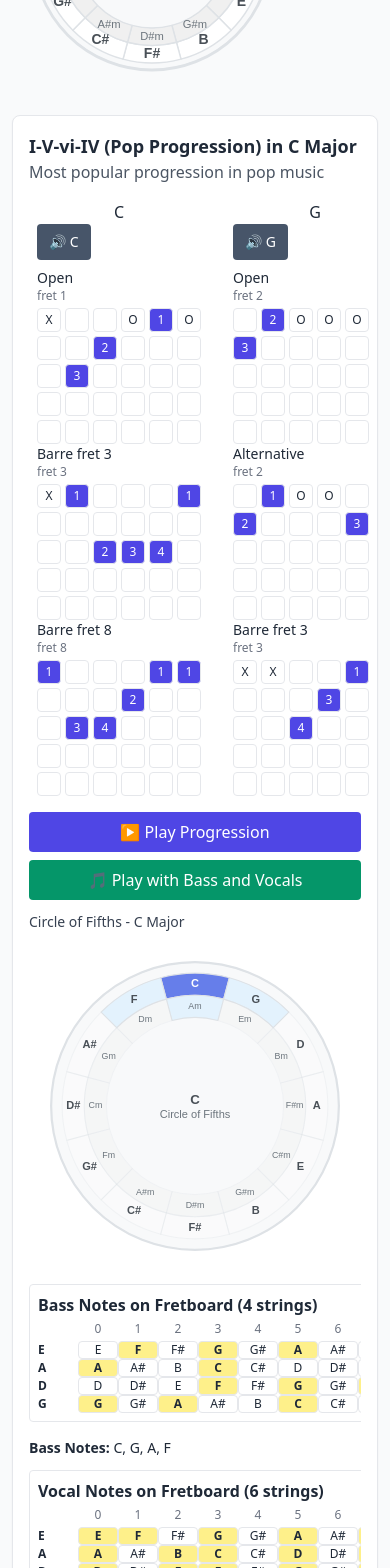
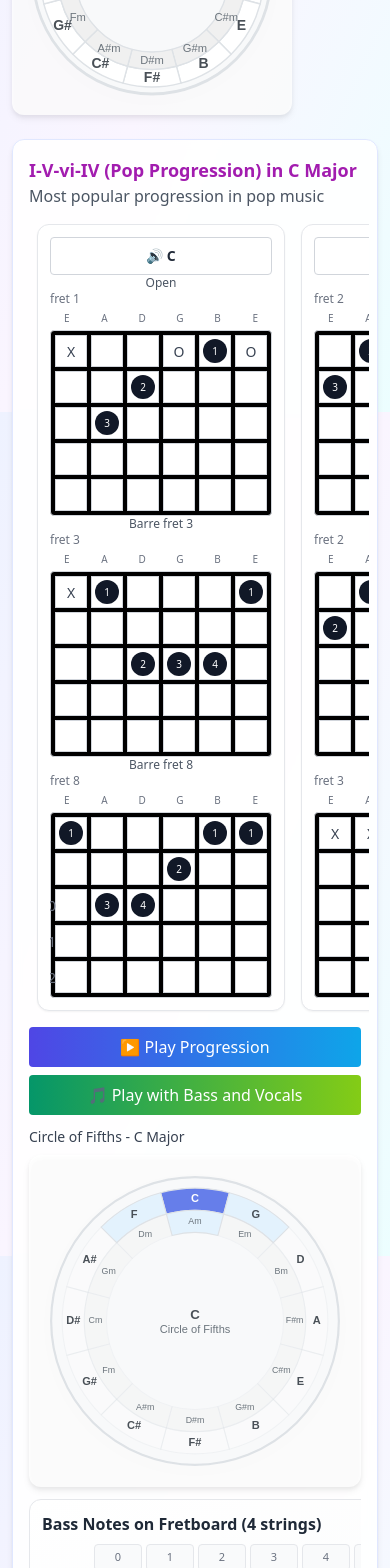
Before and after one commit to alexrett/circle-chords, a React (Vite) app: page / in a window 390 px wide. Shown: the part 432-2000 px from the top of the page. Built offline with nearby package versions, Linux system fonts and the light colour scheme.

Commit message:
refactor: improve UI components with enhanced styling and layout adjustments

```diff
--- a/src/App.tsx
+++ b/src/App.tsx
@@ -69,8 +69,8 @@ export default function App() {
 
   return (
     <div className="max-w-[1100px] mx-auto p-3 sm:p-4">
-      <header className="flex flex-col sm:flex-row items-start sm:items-center justify-between gap-2 sm:gap-3">
-        <h1 className="m-0 text-lg sm:text-xl font-semibold">{t('app.title') || 'Guitar Progression Generator'}</h1>
+      <header className="flex flex-col sm:flex-row items-start sm:items-center justify-between gap-2 sm:gap-3 bg-gradient-to-r from-indigo-500/10 via-fuchsia-500/10 to-cyan-500/10 rounded-xl p-3">
+        <h1 className="m-0 text-lg sm:text-xl font-semibold text-indigo-700 drop-shadow-sm">{t('app.title') || 'Guitar Progression Generator'}</h1>
         <LanguageSelector value={i18n.language} onChange={() => { /* i18n handles language change */ }} />
       </header>
 
--- a/src/components/ChordDiagram.tsx
+++ b/src/components/ChordDiagram.tsx
@@ -10,6 +10,7 @@ function FretPositionLabel({ startFret }: { startFret: number }) {
 
 function Variation({ variation }: { variation: GuitarChordVariation }) {
   const { t } = useTranslation()
+  const STRINGS = ['E', 'A', 'D', 'G', 'B', 'E']
   const fretsUsed = variation.frets.filter((f): f is number => f !== null && f > 0)
   const minFret = fretsUsed.length > 0 ? Math.min(...fretsUsed) : 0
   const maxFret = fretsUsed.length > 0 ? Math.max(...fretsUsed) : 4
@@ -28,10 +29,16 @@ function Variation({ variation }: { variation: GuitarChordVariation }) {
   }
 
   return (
-    <div className="chord-variation">
-      <div className="variation-title font-medium text-sm">{translateName(variation.name)}</div>
+    <div className="chord-variation w-full">
+      <div className="variation-title text-gray-600 text-xs text-center">{translateName(variation.name)}</div>
       <FretPositionLabel startFret={startFret} />
-      <div className="grid grid-cols-6 gap-1 mt-1">
+      {/* String names header */}
+      <div className="grid grid-cols-6 gap-[4px] text-[10px] text-gray-500 mt-1">
+        {STRINGS.map((s, i) => (
+          <div key={i} className="text-center">{s}</div>
+        ))}
+      </div>
+      <div className="grid grid-cols-6 gap-[4px] mt-1 bg-black p-1 rounded border border-gray-300">
         {Array.from({ length: endFret - startFret + 1 }).map((_, k) => {
           const fret = startFret + k
           return Array.from({ length: 6 }).map((__, stringIdx) => {
@@ -41,8 +48,25 @@ function Variation({ variation }: { variation: GuitarChordVariation }) {
             const isX = fretNumber === null && fret === startFret
             const isO = fretNumber === 0 && fret === startFret
             return (
-              <div key={`${stringIdx}-${fret}`} className={`w-6 h-6 text-xs flex items-center justify-center border rounded ${isFinger ? 'bg-indigo-600 text-white' : ''}`}>
-                {isFinger ? finger : isX ? 'X' : isO ? 'O' : ''}
+              <div
+                key={`${stringIdx}-${fret}`}
+                className={
+                  `relative w-8 h-8 flex items-center justify-center border bg-white ` +
+                  `${(startFret === 0 && fret === startFret) ? 'border-t-4 border-gray-800 border-x border-b' : 'border-gray-300'}`
+                }
+              >
+                {/* Fret number at row start */}
+                {stringIdx === 0 && (
+                  <span className="absolute -left-4 text-[14px] text-gray-500">{fret}</span>
+                )}
+                {isFinger && (
+                  <span className="w-6 h-6 rounded-full bg-gray-900 text-white text-[10px] leading-none flex items-center justify-center">
+                    {finger}
+                  </span>
+                )}
+                {!isFinger && (isX || isO) && (
+                  <span className="text-[14px] text-gray-700">{isX ? 'X' : 'O'}</span>
+                )}
               </div>
             )
           })
@@ -55,12 +79,16 @@ function Variation({ variation }: { variation: GuitarChordVariation }) {
 export default function ChordDiagram({ chordName, variations, onPlay }: { chordName: string; variations: GuitarChordVariation[]; onPlay?: () => void }) {
   const { t } = useTranslation()
   return (
-    <div className="space-y-2">
-      <button className="inline-flex items-center gap-2 rounded bg-slate-600 text-white px-3 py-2 hover:bg-slate-700 text-sm" title={`${t('progressions.playChord') || 'Play'} ${chordName}`} onClick={onPlay}>
+    <div className="w-full flex flex-col items-center">
+      <button
+        className="inline-flex w-full font-bold justify-center items-center gap-2 rounded border border-gray-300 bg-white text-gray-800 px-3 py-2 hover:bg-gray-50 text-sm focus:outline-none focus:ring-2 focus:ring-offset-2 focus:ring-gray-300"
+        title={`${t('progressions.playChord') || 'Play'} ${chordName}`}
+        onClick={onPlay}
+      >
         {(t('progressions.playChord') as string || 'Play') + ' ' + chordName}
       </button>
-      <div className="overflow-x-auto">
-        <div className="min-w-[160px]">
+      <div className="overflow-x-auto w-full">
+        <div className="min-w-[180px]">
           {variations.map((v, i) => (
             <Variation key={i} variation={v} />
           ))}
--- a/src/components/CircleWrapper.tsx
+++ b/src/components/CircleWrapper.tsx
@@ -67,7 +67,7 @@ export default function CircleWrapper({ keySig, mode, chords, progressionName: _
       <h4 className="my-2 text-sm text-gray-700">{circleTitle}</h4>
       <svg
         viewBox={`0 0 ${size} ${size}`}
-        className="circle-of-fifths w-full max-w-[340px] md:max-w-[420px] h-auto"
+        className="circle-of-fifths w-full max-w-[340px] md:max-w-[420px] h-auto drop-shadow-md bg-white/80 rounded-xl"
         role="img"
         aria-label={String(circleTitle)}
       >
--- a/src/components/Fretboards.tsx
+++ b/src/components/Fretboards.tsx
@@ -10,10 +10,15 @@ function getNoteOnString(openNote: string, fret: number, NOTES: readonly string[
 
 function FretHeader({ numFrets }: { numFrets: number }) {
   return (
-    <div className="flex items-center mb-1">
-      <div className="w-10" />
+    <div className="flex items-center mb-2  gap-1">
+      <div className="w-12" />
       {Array.from({ length: numFrets + 1 }, (_, f) => (
-        <div key={f} className="w-10 text-center text-xs text-gray-500">{f}</div>
+        <div
+          key={f}
+          className="w-12 h-84 flex items-center justify-center text-[11px] border text-gray-500 bg-gray-50 rounded py-1"
+        >
+          {f}
+        </div>
       ))}
     </div>
   )
@@ -24,19 +29,30 @@ export function BassFretboard({ notes, title, notesList = DEFAULT_NOTES }: { not
   const numFrets = 12
   return (
     <div className="w-full overflow-x-auto">
-      <div className="inline-block border rounded p-2 mb-2 bg-white min-w-[640px]">
+      <div className="inline-block border rounded-xl p-3 mb-3 bg-gradient-to-br from-white to-gray-50 shadow-sm min-w-[720px]">
         {title && (
-          <div className="font-bold mb-1">{title}</div>
+          <div className="font-bold mb-2 text-gray-800">{title}</div>
         )}
         <FretHeader numFrets={numFrets} />
         {openStrings.map((open) => (
-          <div key={open} className="flex items-center">
-            <div className="w-10 font-semibold text-xs">{open}</div>
+          <div key={open} className="flex items-center gap-1 mb-1">
+            <div className="w-12 font-semibold text-xs text-gray-700 text-center">{open}</div>
             {Array.from({ length: numFrets + 1 }, (_, f) => {
               const note = getNoteOnString(open, f, notesList)
               const highlight = notes.includes(note)
               return (
-                <div key={f} className={`w-10 text-center text-xs border rounded ${highlight ? 'bg-yellow-200 font-semibold' : ''}`}>{note}</div>
+                <div
+                  key={f}
+                  className={
+                    `w-12 h-84 flex items-center justify-center text-[11px] rounded-md border ` +
+                    `transition-colors ` +
+                    (highlight
+                      ? 'bg-indigo-50 text-indigo-800 border-indigo-200 ring-1 ring-indigo-300 font-semibold'
+                      : 'bg-white text-gray-700 border-gray-200 hover:bg-gray-50')
+                  }
+                >
+                  {note}
+                </div>
               )
             })}
           </div>
@@ -51,19 +67,30 @@ export function VocalFretboard({ notes, title, notesList = DEFAULT_NOTES }: { no
   const numFrets = 12
   return (
     <div className="w-full overflow-x-auto">
-      <div className="inline-block border rounded p-2 mb-2 bg-white min-w-[640px]">
+      <div className="inline-block border rounded-xl p-3 mb-3 bg-gradient-to-br from-white to-gray-50 shadow-sm min-w-[720px]">
         {title && (
-          <div className="font-bold mb-1">{title}</div>
+          <div className="font-bold mb-2 text-gray-800">{title}</div>
         )}
         <FretHeader numFrets={numFrets} />
         {openStrings.map((open, idx) => (
-          <div key={`${open}-${idx}`} className="flex items-center">
-            <div className="w-10 font-semibold text-xs">{open}</div>
+          <div key={`${open}-${idx}`} className="flex items-center gap-1 mb-1">
+            <div className="w-12 font-semibold text-xs text-gray-700 text-center">{open}</div>
             {Array.from({ length: numFrets + 1 }, (_, f) => {
               const note = getNoteOnString(open, f, notesList)
               const highlight = notes.includes(note)
               return (
-                <div key={f} className={`w-10 text-center text-xs border rounded ${highlight ? 'bg-yellow-200 font-semibold' : ''}`}>{note}</div>
+                <div
+                  key={f}
+                  className={
+                    `w-12 h-4 flex items-center justify-center text-[11px] rounded-md border ` +
+                    `transition-colors ` +
+                    (highlight
+                      ? 'bg-indigo-50 text-indigo-800 border-indigo-200 ring-1 ring-indigo-300 font-semibold'
+                      : 'bg-white text-gray-700 border-gray-200 hover:bg-gray-50')
+                  }
+                >
+                  {note}
+                </div>
               )
             })}
           </div>
--- a/src/components/InteractiveCircle.tsx
+++ b/src/components/InteractiveCircle.tsx
@@ -53,7 +53,7 @@ export default function InteractiveCircle({ keyValue: keySig, modeValue: mode, o
       <h4 className="my-2 text-sm text-gray-600">{t('circle.clickToChange') || 'Click to change key'}</h4>
       <svg
         viewBox={`0 0 ${size} ${size}`}
-        className="circle-of-fifths interactive-circle w-full max-w-[280px] md:max-w-[320px] h-auto"
+        className="circle-of-fifths interactive-circle w-full max-w-[280px] md:max-w-[320px] h-auto drop-shadow-md bg-white/80 rounded-xl"
         role="img"
         aria-label={t('circle.clickToChange') as string}
       >
--- a/src/components/ProgressionCard.tsx
+++ b/src/components/ProgressionCard.tsx
@@ -50,16 +50,16 @@ export default function ProgressionCard({ progression, keySig, mode, majorKeys =
   const scaleNotes = useMemo(() => getScale(keySig, mode), [keySig, mode, getScale])
 
   return (
-    <div className="mt-6 p-4 border rounded-lg shadow-sm bg-white">
-      <h3 className="text-lg font-semibold m-0">{titleText}</h3>
+    <div className="mt-6 p-4 border border-indigo-100 rounded-xl shadow-md bg-white/90 backdrop-blur-sm hover:shadow-lg transition-shadow">
+      <h3 className="text-lg font-semibold m-0 text-fuchsia-700">{titleText}</h3>
       {descriptionText && (
         <p className="mb-4 text-gray-600">{descriptionText}</p>
       )}
 
-      <div className="flex gap-4 overflow-x-auto pb-2 -mx-2 px-2">
+      <div className="flex overflow-x-auto pb-2 -mx-2 px-2">
         {progression.chords.map((chord, idx) => (
-          <div key={idx} className="flex-shrink-0 flex flex-col items-center mx-2 min-w-[140px]">
-            <div className="font-medium">{chord.name}</div>
+          <div key={idx} className="flex-shrink-0 mx-2 min-w-[180px]">
+            <div className="rounded-xl p-3 shadow-sm bg-white border border-gray-200 flex flex-col items-center">
               <ChordDiagram
                 chordName={chord.name}
                 variations={guitarChords[chord.name] || []}
@@ -68,15 +68,16 @@ export default function ProgressionCard({ progression, keySig, mode, majorKeys =
                 }}
               />
             </div>
+          </div>
         ))}
       </div>
 
       <div className="flex gap-2 flex-wrap mt-2">
-        <button className="w-full sm:w-auto inline-flex justify-center items-center gap-2 rounded bg-indigo-600 text-white px-3 py-2 hover:bg-indigo-700" onClick={async () => {
+        <button className="w-full sm:w-auto inline-flex justify-center items-center gap-2 rounded bg-gradient-to-r from-indigo-600 to-sky-500 text-white px-3 py-2 hover:from-indigo-700 hover:to-sky-600 focus:outline-none focus:ring-2 focus:ring-offset-2 focus:ring-indigo-400" onClick={async () => {
           await chordPlayer.playProgression(progression.chords)
         }}>{t('progressions.playProgression') || 'Play progression'}</button>
 
-        <button className="w-full sm:w-auto inline-flex justify-center items-center gap-2 rounded bg-emerald-600 text-white px-3 py-2 hover:bg-emerald-700" onClick={async () => {
+        <button className="w-full sm:w-auto inline-flex justify-center items-center gap-2 rounded bg-gradient-to-r from-emerald-600 to-lime-500 text-white px-3 py-2 hover:from-emerald-700 hover:to-lime-600 focus:outline-none focus:ring-2 focus:ring-offset-2 focus:ring-emerald-400" onClick={async () => {
           await chordPlayer.playFullArrangement(
             progression.chords,
             bassNotes,
--- a/src/index.css
+++ b/src/index.css
@@ -7,5 +7,5 @@ html, body, #root {
   height: 100%;
 }
 body {
-  @apply bg-gray-50 text-gray-800;
+  @apply bg-gradient-to-br from-indigo-50 via-purple-50 to-cyan-50 text-gray-800;
 }
```
Lines whose indentation alone changed are shown as unchanged.
